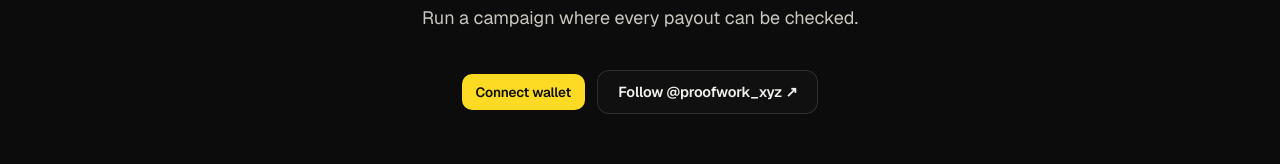
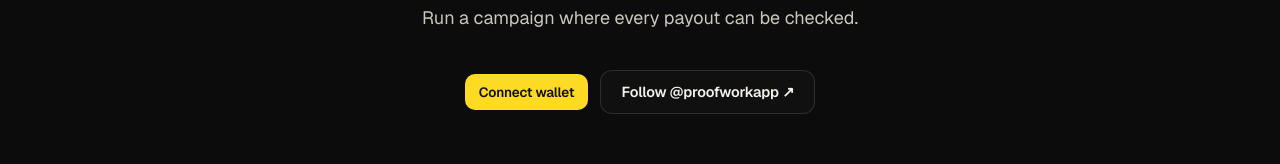
Before and after one commit to CemAyyildiz/Proofwork, a Next.js app: page / in a window 1280 px wide. Shown: the part 6923-7087 px from the top of the page. Built offline with nearby package versions, Linux system fonts and the light colour scheme; no server answers.

Commit message:
chore: point the landing page X link to @proofworkapp
The project moved off the proofwork.xyz name; the X handle follows the new proofwork.online branding.

```diff
--- a/src/app/(public)/page.tsx
+++ b/src/app/(public)/page.tsx
@@ -347,8 +347,8 @@ export default async function Home() {
           <p className="mt-[26px] text-lg text-text-2">Run a campaign where every payout can be checked.</p>
           <div className="mt-[38px] flex flex-wrap items-center justify-center gap-3">
             {cta}
-            <a href="https://x.com/proofwork_xyz" target="_blank" rel="noreferrer" className={buttonClasses("secondary")}>
-              Follow @proofwork_xyz ↗
+            <a href="https://x.com/proofworkapp" target="_blank" rel="noreferrer" className={buttonClasses("secondary")}>
+              Follow @proofworkapp ↗
             </a>
           </div>
         </Reveal>
```
